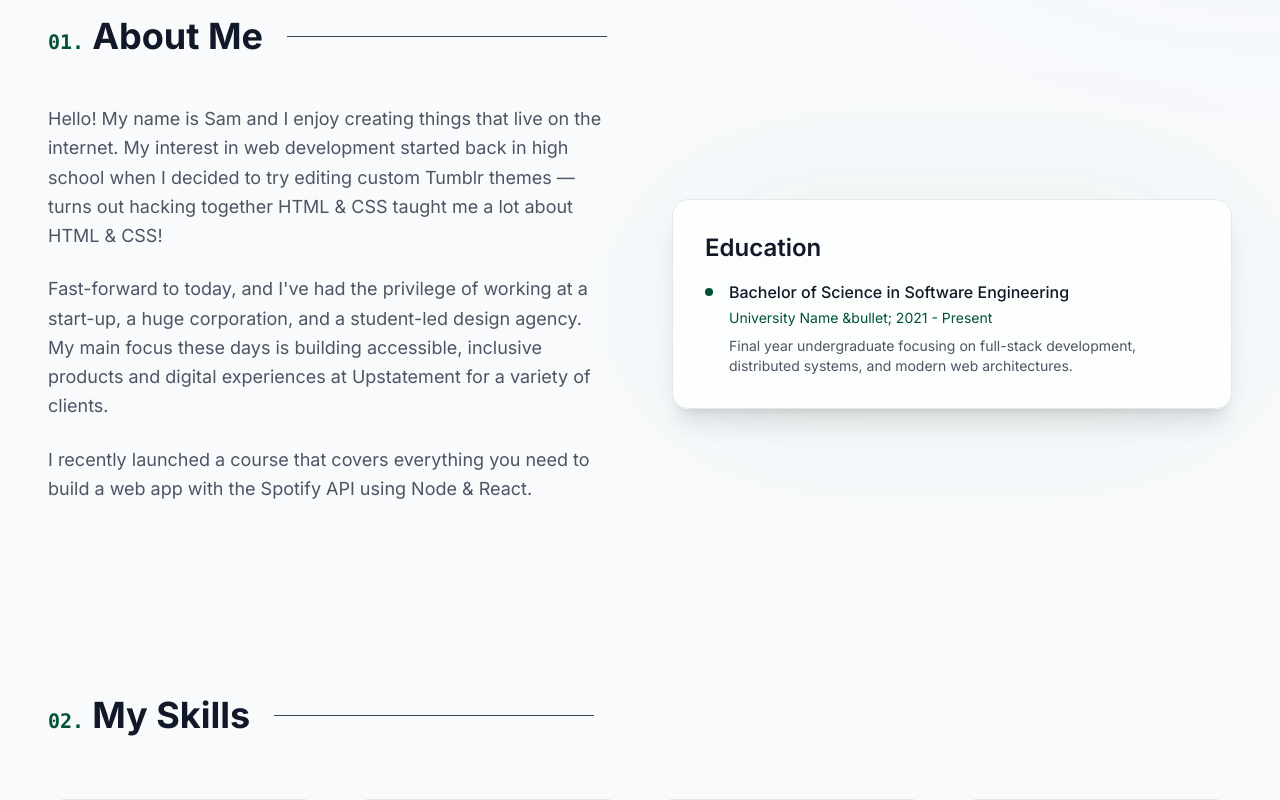
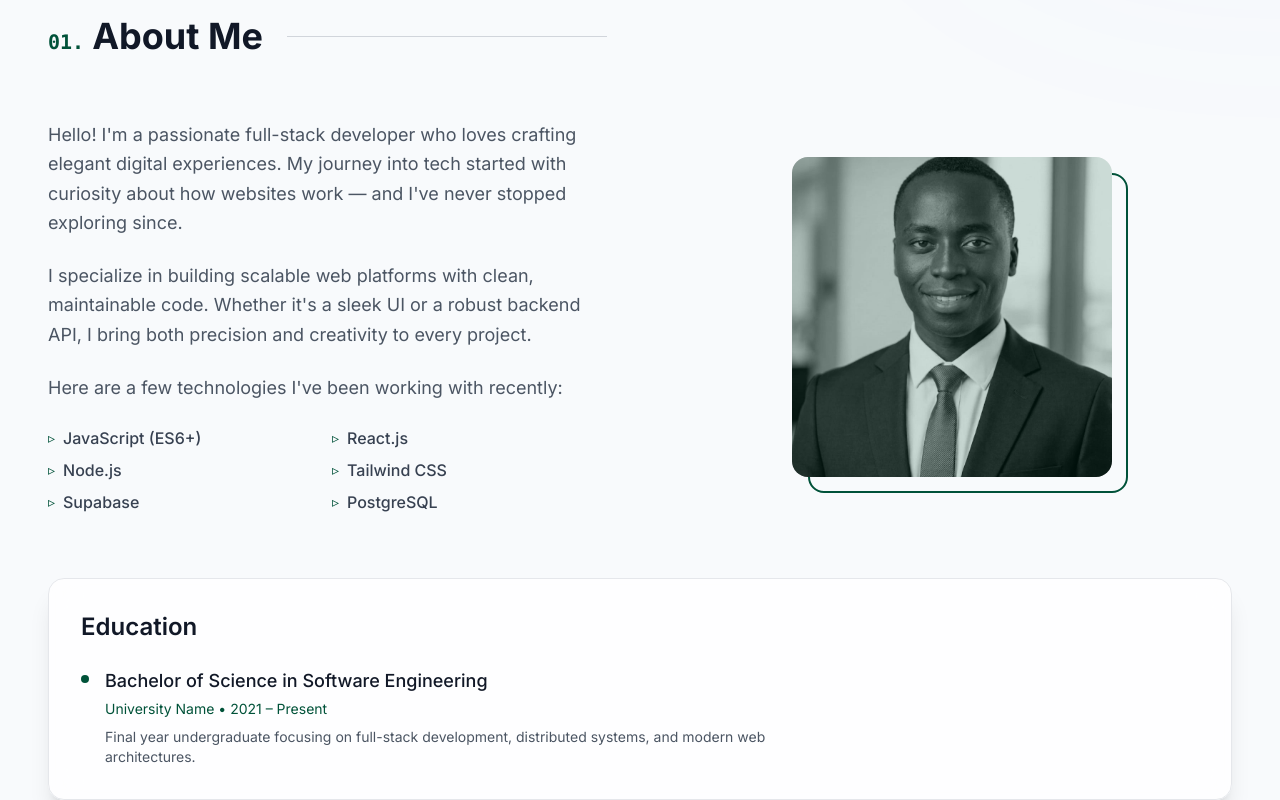
Before and after one commit to Samlite250/Samportfolio, a React (Vite) app: page / in a window 1280 px wide. Shown: the part 880-1680 px from the top of the page. Built offline with nearby package versions, Linux system fonts and the light colour scheme; no server answers.

Commit message:
feat: use personal profile.jpeg in Hero and About sections

```diff
--- a/src/components/About.jsx
+++ b/src/components/About.jsx
@@ -1,63 +1,107 @@
 import React from 'react';
 import { motion } from 'framer-motion';
+
+const skills = [
+  'JavaScript (ES6+)', 'React.js', 'Node.js',
+  'Tailwind CSS', 'Supabase', 'PostgreSQL',
+];
 
 const About = () => {
   return (
     <section id="about" className="py-24">
       <div className="container mx-auto px-6 md:px-12">
 
-        <div className="flex items-center mb-12">
+        <div className="flex items-center mb-16">
           <h2 className="text-3xl md:text-4xl font-bold mr-6">
             <span className="text-primary font-mono text-xl mr-2">01.</span>
             About Me
           </h2>
-          <div className="h-px bg-gray-700 flex-grow max-w-xs"></div>
+          <div className="h-px bg-gray-300 flex-grow max-w-xs"></div>
         </div>
 
         <div className="grid md:grid-cols-2 gap-16 items-center">
 
+          {/* Text + Skills */}
           <motion.div
-            initial={{ opacity: 0, y: 50 }}
-            whileInView={{ opacity: 1, y: 0 }}
+            initial={{ opacity: 0, x: -50 }}
+            whileInView={{ opacity: 1, x: 0 }}
             viewport={{ once: true }}
             transition={{ duration: 0.6 }}
             className="space-y-6 text-gray-600 text-lg leading-relaxed"
           >
             <p>
-              Hello! My name is Sam and I enjoy creating things that live on the internet. My interest in web development started back in high school when I decided to try editing custom Tumblr themes &mdash; turns out hacking together HTML & CSS taught me a lot about HTML & CSS!
+              Hello! I'm a passionate full-stack developer who loves crafting
+              elegant digital experiences. My journey into tech started with
+              curiosity about how websites work &mdash; and I've never stopped
+              exploring since.
             </p>
             <p>
-              Fast-forward to today, and I've had the privilege of working at a start-up, a huge corporation, and a student-led design agency. My main focus these days is building accessible, inclusive products and digital experiences at Upstatement for a variety of clients.
+              I specialize in building scalable web platforms with clean,
+              maintainable code. Whether it's a sleek UI or a robust backend
+              API, I bring both precision and creativity to every project.
             </p>
             <p>
-              I recently launched a course that covers everything you need to build a web app with the Spotify API using Node & React.
+              Here are a few technologies I've been working with recently:
             </p>
+
+            <ul className="grid grid-cols-2 gap-2 mt-2">
+              {skills.map((skill) => (
+                <li
+                  key={skill}
+                  className="flex items-center gap-2 text-gray-700 text-base font-medium"
+                >
+                  <span className="text-primary text-sm">▹</span>
+                  {skill}
+                </li>
+              ))}
+            </ul>
           </motion.div>
 
-          {/* Additional visual element or image */}
+          {/* Profile Photo */}
           <motion.div
-            initial={{ opacity: 0, scale: 0.8 }}
-            whileInView={{ opacity: 1, scale: 1 }}
+            initial={{ opacity: 0, x: 50 }}
+            whileInView={{ opacity: 1, x: 0 }}
             viewport={{ once: true }}
-            transition={{ duration: 0.6 }}
-            className="relative"
+            transition={{ duration: 0.6, delay: 0.2 }}
+            className="flex justify-center"
           >
-            <div className="glass-card p-8 rounded-2xl relative z-10">
-              <h3 className="text-2xl font-semibold mb-4 text-gray-900">Education</h3>
-              <ul className="space-y-6">
-                <li className="relative pl-6 before:absolute before:left-0 before:top-2 before:w-2 before:h-2 before:bg-primary before:rounded-full">
-                  <h4 className="font-medium text-gray-900">Bachelor of Science in Software Engineering</h4>
-                  <p className="text-primary text-sm mt-1">University Name &bullet; 2021 - Present</p>
-                  <p className="text-gray-600 text-sm mt-2">Final year undergraduate focusing on full-stack development, distributed systems, and modern web architectures.</p>
-                </li>
-              </ul>
+            <div className="relative group w-64 h-64 md:w-80 md:h-80">
+              {/* Offset border frame */}
+              <div className="absolute inset-0 rounded-2xl border-2 border-primary translate-x-4 translate-y-4 group-hover:translate-x-2 group-hover:translate-y-2 transition-transform duration-300"></div>
+              {/* Color overlay */}
+              <div className="absolute inset-0 bg-primary/20 rounded-2xl group-hover:bg-transparent transition-colors duration-300 z-10"></div>
+              {/* Your photo */}
+              <img
+                src="/images/profile.jpeg"
+                alt="Profile"
+                className="absolute inset-0 w-full h-full object-cover rounded-2xl z-0 grayscale group-hover:grayscale-0 transition-all duration-500"
+              />
             </div>
-
-            {/* Decorative background blur */}
-            <div className="absolute top-1/2 left-1/2 -translate-x-1/2 -translate-y-1/2 w-full h-full bg-primary/5 blur-[80px] rounded-full z-0"></div>
           </motion.div>
 
         </div>
+
+        {/* Education Card below */}
+        <motion.div
+          initial={{ opacity: 0, y: 40 }}
+          whileInView={{ opacity: 1, y: 0 }}
+          viewport={{ once: true }}
+          transition={{ duration: 0.6, delay: 0.3 }}
+          className="mt-16 glass-card p-8 rounded-2xl"
+        >
+          <h3 className="text-2xl font-semibold mb-6 text-gray-900">Education</h3>
+          <ul className="space-y-6">
+            <li className="relative pl-6 before:absolute before:left-0 before:top-2 before:w-2 before:h-2 before:bg-primary before:rounded-full">
+              <h4 className="font-medium text-gray-900 text-lg">Bachelor of Science in Software Engineering</h4>
+              <p className="text-primary text-sm mt-1">University Name &bull; 2021 – Present</p>
+              <p className="text-gray-600 text-sm mt-2 max-w-2xl">
+                Final year undergraduate focusing on full-stack development,
+                distributed systems, and modern web architectures.
+              </p>
+            </li>
+          </ul>
+        </motion.div>
+
       </div>
     </section>
   );
--- a/src/components/Hero.jsx
+++ b/src/components/Hero.jsx
@@ -96,7 +96,7 @@ const Hero = () => {
             <div className="absolute inset-0 rounded-2xl border-2 border-primary translate-x-4 translate-y-4 group-hover:translate-x-2 group-hover:translate-y-2 transition-transform duration-300"></div>
             <div className="absolute inset-0 bg-primary/20 rounded-2xl group-hover:bg-transparent transition-colors duration-300 z-10"></div>
             <img
-              src="/images/profile.jpg"
+              src="/images/profile.jpeg"
               alt="Sam"
               className="absolute inset-0 w-full h-full object-cover rounded-2xl z-0 grayscale group-hover:grayscale-0 transition-all duration-500"
             />
```
Also changed, not shown: public/images/profile.jpeg (added).
